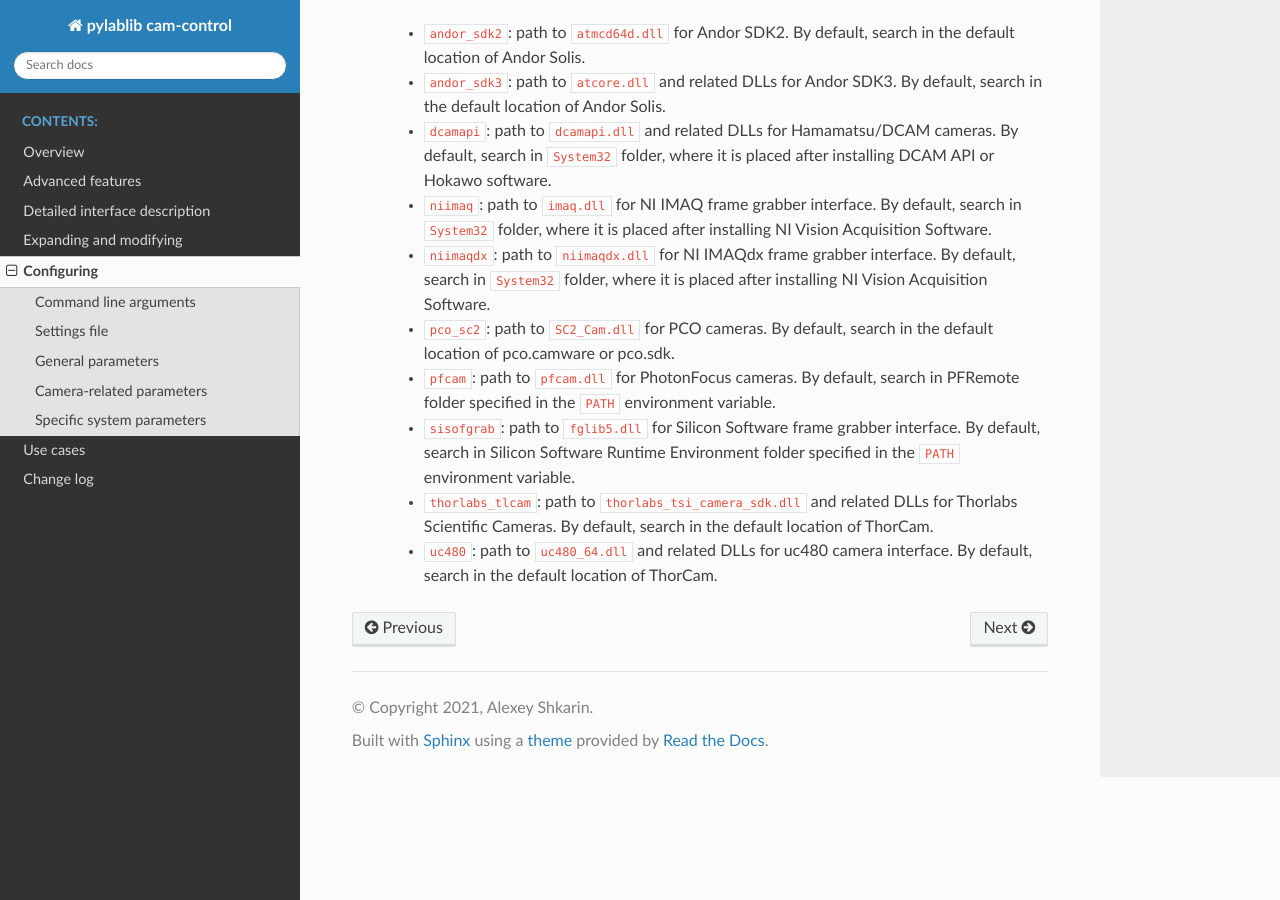
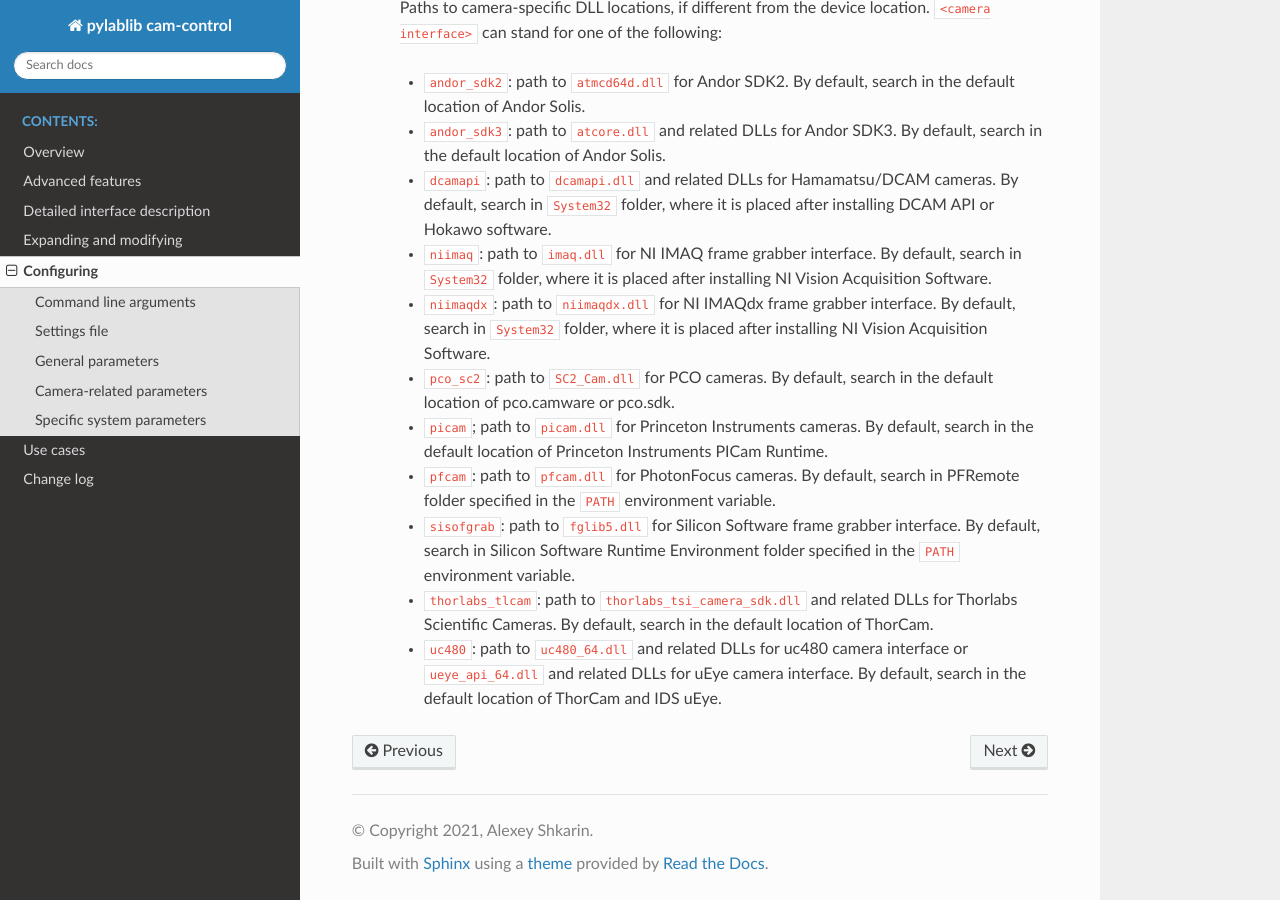
Before and after one commit to AlexShkarin/pyLabLib-cam-control, a Sphinx documentation site: the page built from docs/settings_file.rst, in a window 1280 px wide and 900 px high, scrolled down 4444 px. Built offline with Sphinx 7.4.7 and the Read the Docs theme 2.0.0, drawn with Linux system fonts in a browser that asks for light colours; pages that are not in the unit, such as notebooks, are missing from menus; some of the changed text lies outside the part shown.

Commit message:
Minor documentation and bug fixes

```diff
--- a/control.py
+++ b/control.py
@@ -557,6 +557,7 @@ if __name__=="__main__":
                     raise ValueError("unavailable camera {}".format(cam_name))
                 if ("css",cam_name) in settings:
                     settings.update(settings["css",cam_name])
+                app.setStyleSheet(color_theme.load_style(settings.get("interface/color_theme","dark")))
                 channel_accum=controller.sync_controller(channel_accumulator_thread)
                 channel_accum.cs.add_source("raw",src=preprocess_thread,tag="frames/new",sync=True,kind="raw")
                 channel_accum.cs.add_source("show",src=process_thread,tag="frames/new/show",sync=True,kind="show")
--- a/docs/overview.rst
+++ b/docs/overview.rst
@@ -24,12 +24,14 @@ Cam-control is built using `pylablib <https://github.com/AlexShkarin/pyLabLib/>`
 
 - Andor cameras: `Andor Solis <https://andor.oxinst.com/products/solis-software/>`__ or `Andor SKD <https://andor.oxinst.com/products/software-development-kit/>`__.
 - Hamamatsu/DCAM cameras: Hamamatsu-supplied software such as Hokawo, or the freely available `DCAM API <https://dcam-api.com/downloads/>`__. Keep in mind, that you also need to install the drivers for the corresponding camera type (USB, Ethernet, IEEE 1394). These drivers are in the same installer, but need to be installed separately.
-- Thorlabs cameras: freely available `ThorCam <https://www.thorlabs.com/software_pages/ViewSoftwarePage.cfm?Code=ThorCam>`__ software.
+- Thorlabs uc480 cameras: freely available `ThorCam <https://www.thorlabs.com/software_pages/ViewSoftwarePage.cfm?Code=ThorCam>`__ software.
+- IDS uEye cameras: freely available (upon registration) `IDS Software Suite <https://en.ids-imaging.com/ids-software-suite.html>`__.
 - PCO cameras: freely available `pco.camware <https://www.pco.de/software/camera-control-software/pcocamware/>`__ software.
 - IMAQdx cameras: all the necessary code is contained in the freely available `Vision Acquisition Software <https://www.ni.com/en-us/support/downloads/drivers/download.vision-acquisition-software.html>`__. However, the IMAQdx part of the software is proprietary, and needs to be purchased to use.
 - IMAQ frame grabbers: freely available `Vision Acquisition Software <https://www.ni.com/en-us/support/downloads/drivers/download.vision-acquisition-software.html>`__. In addition, you would also need to specify the correct camera file, which describes the camera communication protocol details.
 - Silicon Software frame grabbers: freely available (upon registration) `Silicon Software Runtime Environment <https://www.baslerweb.com/en/sales-support/downloads/software-downloads/#type=framegrabbersoftware;language=all;version=all;os=windows64bit>`__ (the newest version for 64-bit Windows is `5.7.0 <https://www.baslerweb.com/en/sales-support/downloads/software-downloads/complete-installation-for-windows-64bit-ver-5-7-0/>`__).
 - PhotonFocus: on top of IMAQ or Silicon Software requirements, it needs freely available (upon registration) `PFInstaller <https://www.photonfocus.com/support/software/>`__ software.
+- PICam cameras: freely available `PICam <https://www.princetoninstruments.com/products/software-family/pi-cam>`__ software.
 
 .. note::
 
--- a/docs/settings_file.rst
+++ b/docs/settings_file.rst
@@ -87,7 +87,7 @@ Camera-related parameters
 In this section ``<camera name>`` stands for any camera name, e.g., ``ppimaq_0``. For example, ``cameras/<camera name>/params`` can become ``cameras/ppimaq_0/params``.
 
 ``css/<camera name>/<key>``
-    | Camera-specific parameter. Allows for any generic parameter (such as GUI parameters described above) to take different values for different cameras. For example, if there are two cameras named ``ppimaq_0`` and ``uc480_0`` defined in the file, then one can use ``css/ppimaq_0/saving/max_queue_ram`` to specify the saving buffer size for the first camera, and ``css/uc480_0/saving/max_queue_ram`` for the second one. Either of those can also be omitted, in which case the generic value (either specified or default) will be used instead.
+    | Camera-specific parameter. Allows for any generic parameter (such as GUI parameters described above) to take different values for different cameras. For example, if there are two cameras named ``ppimaq_0`` and ``uc480_0`` defined in the file, then one can use ``css/ppimaq_0/saving/max_queue_ram`` to specify the saving buffer size for the first camera, and ``css/uc480_0/saving/max_queue_ram`` for the second one. Either of those can also be omitted, in which case the generic value (either specified or default) will be used instead. Note that this option is not supported for ``select_camera``, ``cameras``, and ``dlls`` parameters (``css`` entries are ignored for those).
 
 ``select_camera``
     | Default selected camera. If this parameter is set, then this camera is automatically selected even if several cameras are present (i.e., the camera select menu doesn't show up). In this case, the only way to start other cameras is by using ``--camera`` :ref:`command line argument <command_line>`.
@@ -150,7 +150,8 @@ Specific system parameters
         - ``niimaq``: path to ``imaq.dll`` for NI IMAQ frame grabber interface. By default, search in ``System32`` folder, where it is placed after installing NI Vision Acquisition Software.
         - ``niimaqdx``: path to ``niimaqdx.dll`` for NI IMAQdx frame grabber interface. By default, search in ``System32`` folder, where it is placed after installing NI Vision Acquisition Software.
         - ``pco_sc2``: path to ``SC2_Cam.dll`` for PCO cameras. By default, search in the default location of pco.camware or pco.sdk.
+        - ``picam``; path to ``picam.dll`` for Princeton Instruments cameras. By default, search in the default location of Princeton Instruments PICam Runtime.
         - ``pfcam``: path to ``pfcam.dll`` for PhotonFocus cameras. By default, search in PFRemote folder specified in the ``PATH`` environment variable.
         - ``sisofgrab``: path to ``fglib5.dll`` for Silicon Software frame grabber interface. By default, search in Silicon Software Runtime Environment folder specified in the ``PATH`` environment variable.
         - ``thorlabs_tlcam``: path to ``thorlabs_tsi_camera_sdk.dll`` and related DLLs for Thorlabs Scientific Cameras. By default, search in the default location of ThorCam.
-        - ``uc480``: path to ``uc480_64.dll`` and related DLLs for uc480 camera interface. By default, search in the default location of ThorCam.
+        - ``uc480``: path to ``uc480_64.dll`` and related DLLs for uc480 camera interface or ``ueye_api_64.dll`` and related DLLs for uEye camera interface. By default, search in the default location of ThorCam and IDS uEye.
```
